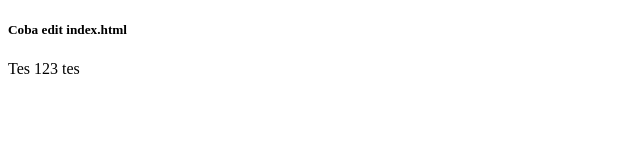
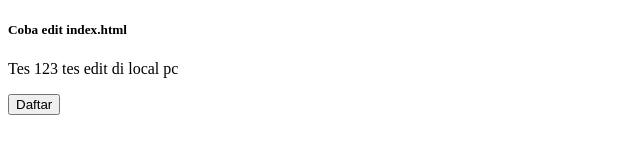
Before and after one commit to fayrnaldy/latihanGIT, a plain HTML site: page index.html in a window 1280 px wide. Shown: the whole page, without its empty margins (0-640 px from the left). Drawn offline with Linux system fonts and the light colour scheme.

Commit message:
edit index.html dari pc local

```diff
--- a/index.html
+++ b/index.html
@@ -7,6 +7,7 @@
 </head>
 <body>
     <h5>Coba edit index.html</h5>
-    <p>Tes 123 tes</p>
+    <p>Tes 123 tes edit di local pc</p>
+    <button>Daftar</button>
 </body>
 </html>
```
